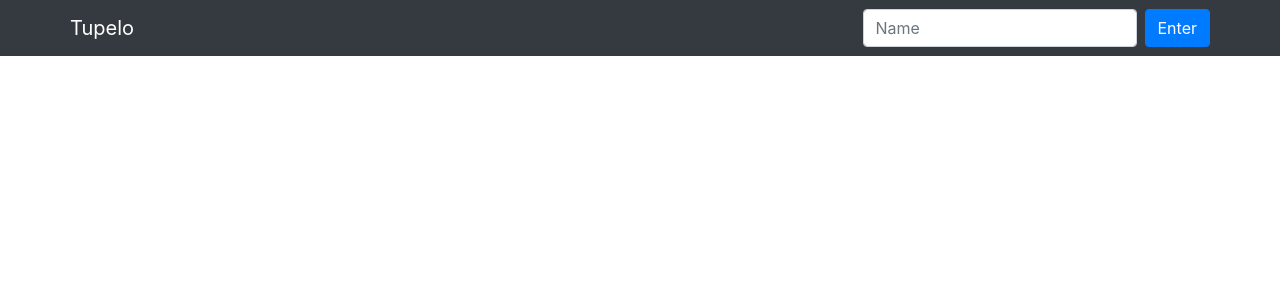
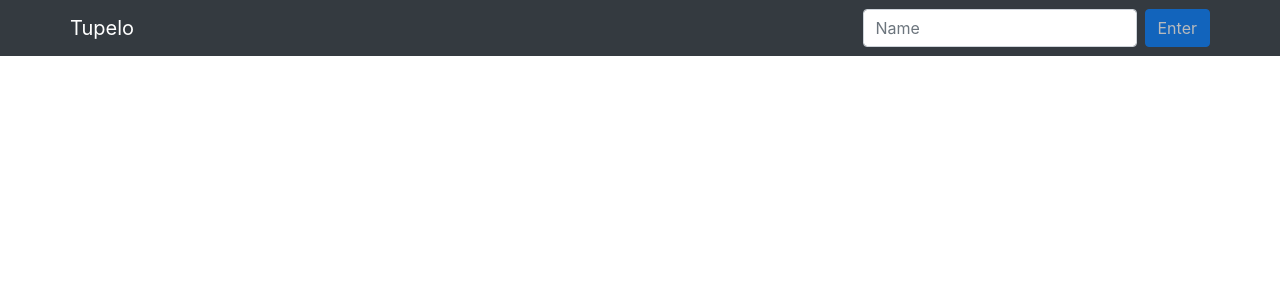
Before and after one commit to jait/tupelo-web, a React (Create React App) app: page / in a window 1280 px wide. Shown: the top 300 px of the page. Built offline with nearby package versions, Linux system fonts and the light colour scheme; the HTML template or start-up script is replaced by a standard one.

Commit message:
Clear player name on logout

```diff
--- a/src/components/AppHeader.js
+++ b/src/components/AppHeader.js
@@ -28,8 +28,13 @@ export class AppHeader extends React.Component {
         onLogin({name: this.state.playerName});
     }
 
+    onLogout() {
+        this.setState({playerName: ''});
+        this.props.onLogout();
+    }
+
     render() {
-        const {player, onLogout} = this.props;
+        const {player} = this.props;
         return (
             <div className="mb-4">
                 <Navbar bg="dark" variant="dark">
@@ -39,10 +44,10 @@ export class AppHeader extends React.Component {
                 { !player ?
                 <Form inline>
                     <FormControl type="text" placeholder="Name" className="mr-sm-2" onChange={evt => this.updatePlayerName(evt)} />
-                    <Button variant="primary" onClick={() => this.enterClicked()}>Enter</Button>
+                    <Button variant="primary" disabled={this.state.playerName.length === 0} onClick={() => this.enterClicked()}>Enter</Button>
                 </Form>
                 : <><Navbar.Collapse className="justify-content-end mr-3"><Navbar.Text>{player.name}</Navbar.Text></Navbar.Collapse>
-                <Form inline><Button variant="primary" onClick={onLogout}>Sign&nbsp;out</Button></Form>
+                <Form inline><Button variant="primary" onClick={() => this.onLogout()}>Sign&nbsp;out</Button></Form>
                 </>
                 }
                 </Container>
```
